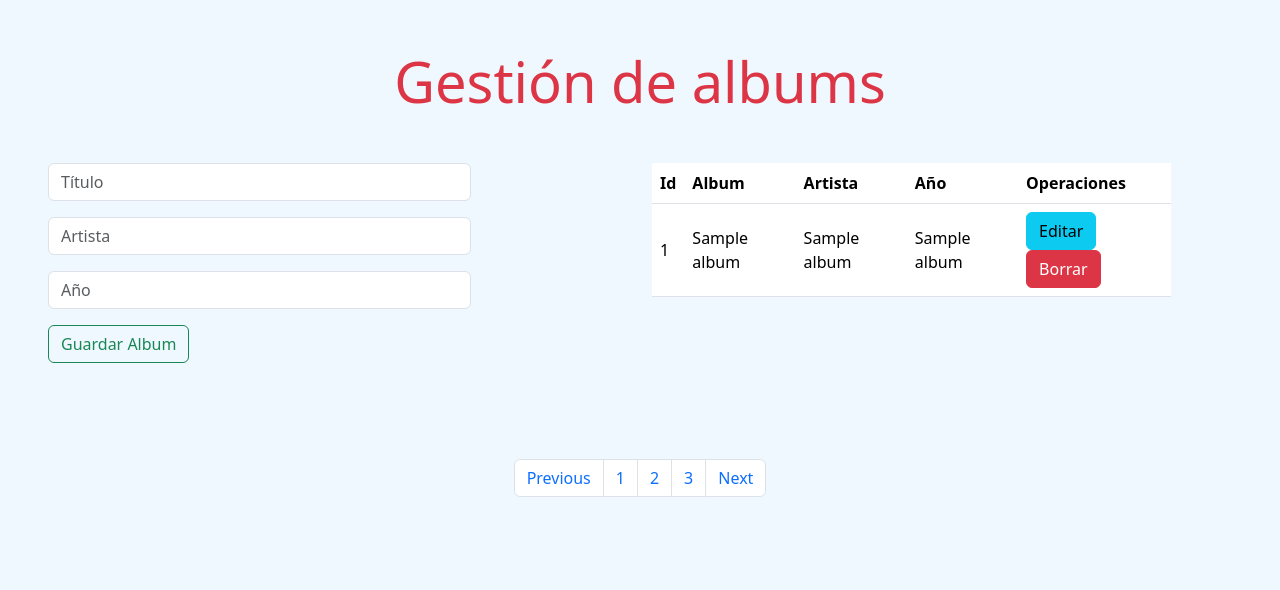
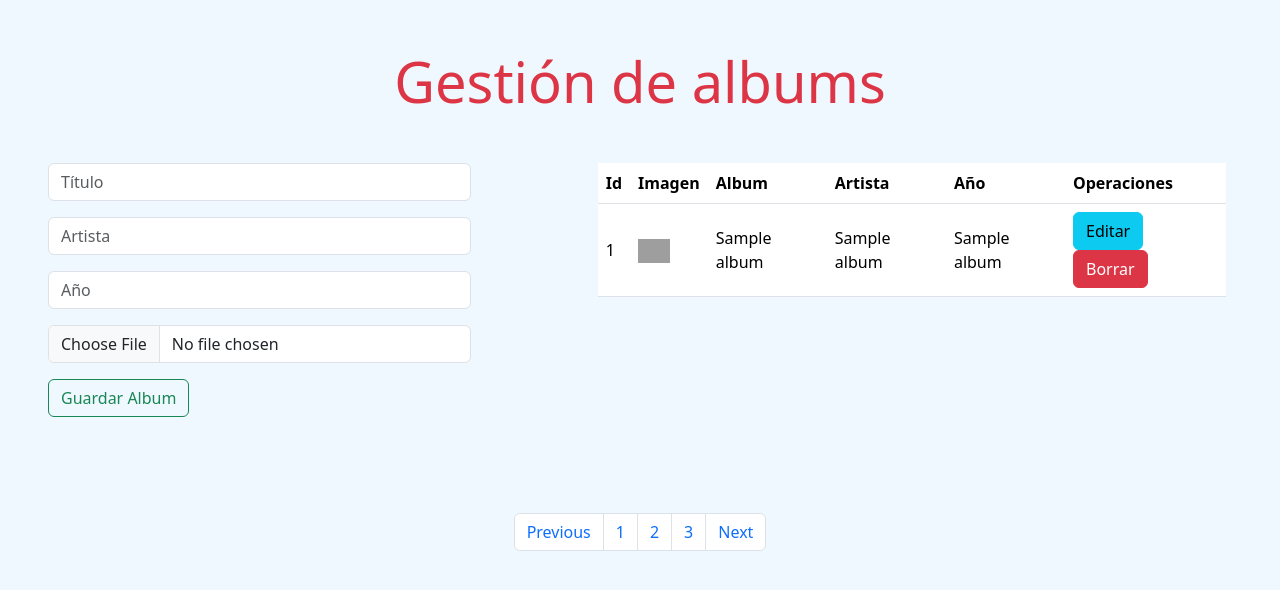
Before and after one commit to iDiv3r/POO195, a Flask app: template CRUDAlbumes/templates/index.html in a window 1280 px wide. Shown: the part 56-646 px from the top of the page. Run offline with Flask 3, Linux system fonts and the light colour scheme; the template is opened without the code that fills it: most values are stand-ins (such as "Sample title", 1, 10 or a date in 2020); some libraries are stand-ins or nearby versions; grey boxes are pictures that could not be loaded.

Commit message:
Práctica 14 terminada

```diff
--- a/CRUDAlbumes/app.py
+++ b/CRUDAlbumes/app.py
@@ -1,5 +1,8 @@
 from flask import Flask, request, render_template, url_for, redirect, flash
 from flask_mysqldb import MySQL
+from werkzeug.utils import secure_filename
+import os
+import urllib.request
 
 app = Flask(__name__)
 
@@ -14,7 +17,14 @@ app.config['MYSQL_DB'] = 'bdFlask'
 
 app.secret_key= 'llave'
 
+
+carpetaImagenes = 'static/images'
+
+app.config['UPLOAD_FOLDER'] = carpetaImagenes
+
+
 mysql = MySQL(app)
+
 
 
 @app.route('/')
@@ -25,6 +35,8 @@ def index():
         cursor.execute('select * from albumes')
         datos = cursor.fetchall()
 
+        print(datos)
+
         return render_template('index.html', albums= datos)
 
     except Exception as e :
@@ -34,26 +46,44 @@ def index():
 def guardarAlbum():
     if request.method == 'POST':
 
-        print (request.form)
+        img  = request.files['Imagen']
 
-        # Tomar los datos que vienen de POST
-        txtTitulo = request.form['txtTitulo']
-        txtArtista = request.form['txtArtista']
-        txtYear = request.form['txtYear']
+        if 'Imagen' not in request.files or img.filename == '':
 
-        try:
-            # Enviar datos a la Base de Datos
-            cursor = mysql.connection.cursor()
-            cursor.execute('INSERT INTO albumes(titulo, artista, year ) values (%s,%s,%s)', (txtTitulo,txtArtista,txtYear))
-            mysql.connection.commit()
+            flash('Imagen no válida')
+            return redirect(url_for(index))
+
+        elif img :
+
+            nombreArchivo = secure_filename(img.filename)
 
 
-            flash('Album guardado correctamente')
+            # Tomar los datos que vienen de POST
+            txtTitulo = request.form['txtTitulo']
+            txtArtista = request.form['txtArtista']
+            txtYear = request.form['txtYear']
 
-            return redirect(url_for('index'))
+            try:
 
-        except:
-            print('error')
+                img.save(os.path.join(app.config['UPLOAD_FOLDER'],nombreArchivo))
+
+                # print('nombre del archivo de la imagen ', nombreArchivo)
+
+                # Enviar datos a la Base de Datos
+                cursor = mysql.connection.cursor()
+                cursor.execute('INSERT INTO albumes(titulo, artista, year, urlImg ) values (%s,%s,%s,%s)', (txtTitulo,txtArtista,txtYear, nombreArchivo))
+                mysql.connection.commit()
+
+
+                flash('Album guardado correctamente')
+
+                return redirect(url_for('index'))
+
+            except:
+                print('error Catch')
+
+        else:
+            print('Error If')
 
 @app.route('/editarAlbum/<id>')
 def editarAlbum(id):
@@ -67,22 +97,35 @@ def editarAlbum(id):
 @app.route('/actualizarAlbum',methods=['POST'])
 def actualizarAlbum():
 
-    txtid = request.form['txtId']
-    txtTitulo = request.form['txtTitulo']
-    txtArtista = request.form['txtArtista']
-    txtYear = request.form['txtYear']
 
-    try:
-        cursor = mysql.connection.cursor()
-        cursor.execute('update albumes set titulo = %s, artista = %s, year = %s where id_album= %s',(txtTitulo,txtArtista,txtYear,txtid))
-        mysql.connection.commit()
+    img  = request.files['Imagen']
 
-        flash('Album guardado correctamente')
+    if 'Imagen' not in request.files or img.filename == '':
 
-        return redirect(url_for('index'))
+        flash('Imagen no válida')
+        return redirect(url_for(index))
 
-    except Exception as e:
-        print(e)
+    elif img:
+        nombreArchivo = secure_filename(img.filename)
+
+        img.save(os.path.join(app.config['UPLOAD_FOLDER'],nombreArchivo))
+
+        txtid = request.form['txtId']
+        txtTitulo = request.form['txtTitulo']
+        txtArtista = request.form['txtArtista']
+        txtYear = request.form['txtYear']
+
+        try:
+            cursor = mysql.connection.cursor()
+            cursor.execute('update albumes set titulo = %s, artista = %s, year = %s, urlImg = %s where id_album= %s',(txtTitulo,txtArtista,txtYear,nombreArchivo,txtid))
+            mysql.connection.commit()
+
+            flash('Album actualizado correctamente')
+
+            return redirect(url_for('index'))
+
+        except Exception as e:
+            print(e, 'error ')
 
 
 @app.route('/borrarAlbum',methods=['POST'])
--- a/CRUDAlbumes/templates/index.html
+++ b/CRUDAlbumes/templates/index.html
@@ -32,7 +32,7 @@
 
     <div class="row">
         <div class="col-md-5 mb-5 ">
-            <form action="/guardarAlbum" method="POST">
+            <form action="/guardarAlbum" method="POST" enctype="multipart/form-data">
 
                 <div class="container px-5">
                     <div class="mb-3">
@@ -47,16 +47,21 @@
                         <input type="number" min="1000" max="3000" step="1" name="txtYear" class="form-control" placeholder="Año"/>
                     </div>
 
+                    <div class="mb-3">
+                        <input type="file" name="Imagen" class="form-control" placeholder="Imagen" accept="image/png, image/jpeg" required />
+                    </div>
+
                     <button type="submit" class="btn btn-outline-success">Guardar Album</button>
                 </div>
             </form>
         </div>
 
-        <div class="container col-md-5">
+        <div class="container col-md-6">
             <table class="table align-middle ">
                 <thead>
                     <tr>
                         <th scope="col">Id</th>
+                        <th scope="col">Imagen</th>
                         <th scope="col">Album</th>
                         <th scope="col">Artista</th>
                         <th scope="col">Año</th>
@@ -67,6 +72,9 @@
                     {%for album in albums%}
                         <tr>
                             <td> {{ album.0}} </td>
+                            <td>
+                                <img src="{{ url_for('static', filename='images/' + album[4]) }}" alt="" style="height: auto; width: 4vh">
+                            </td>
                             <td> {{ album.1}} </td>
                             <td> {{ album.2}} </td>
                             <td> {{ album.3}} </td>
```
Also changed, not shown: CRUDAlbumes/templates/editar.html (+12 -1 lines), CRUDAlbumes/static/images/20240521_123041.jpg (added), CRUDAlbumes/static/images/51UQMyIQVOL._SY200_QL15_.jpg (added), CRUDAlbumes/static/images/617zXvijUBL._UF10001000_QL80_.jpg (added), CRUDAlbumes/static/images/Avicii-Stories-2015-1200x1200.png (added), CRUDAlbumes/static/images/B1HYJn9MrPS._UF10001000_QL80_.jpg (added), CRUDAlbumes/static/images/MartinGarrixSeven.jpg (added), CRUDAlbumes/static/images/ab67616d0000b27338a8ab75a43a366e6357c6e7.jpg (added), CRUDAlbumes/static/images/ab67616d0000b27339a66c9851771f1770c20313.jpg (added), CRUDAlbumes/static/images/cabronsisima-v0-t4bezivi4pgc1.jpg (added), CRUDAlbumes/static/images/images.jpg (added).
